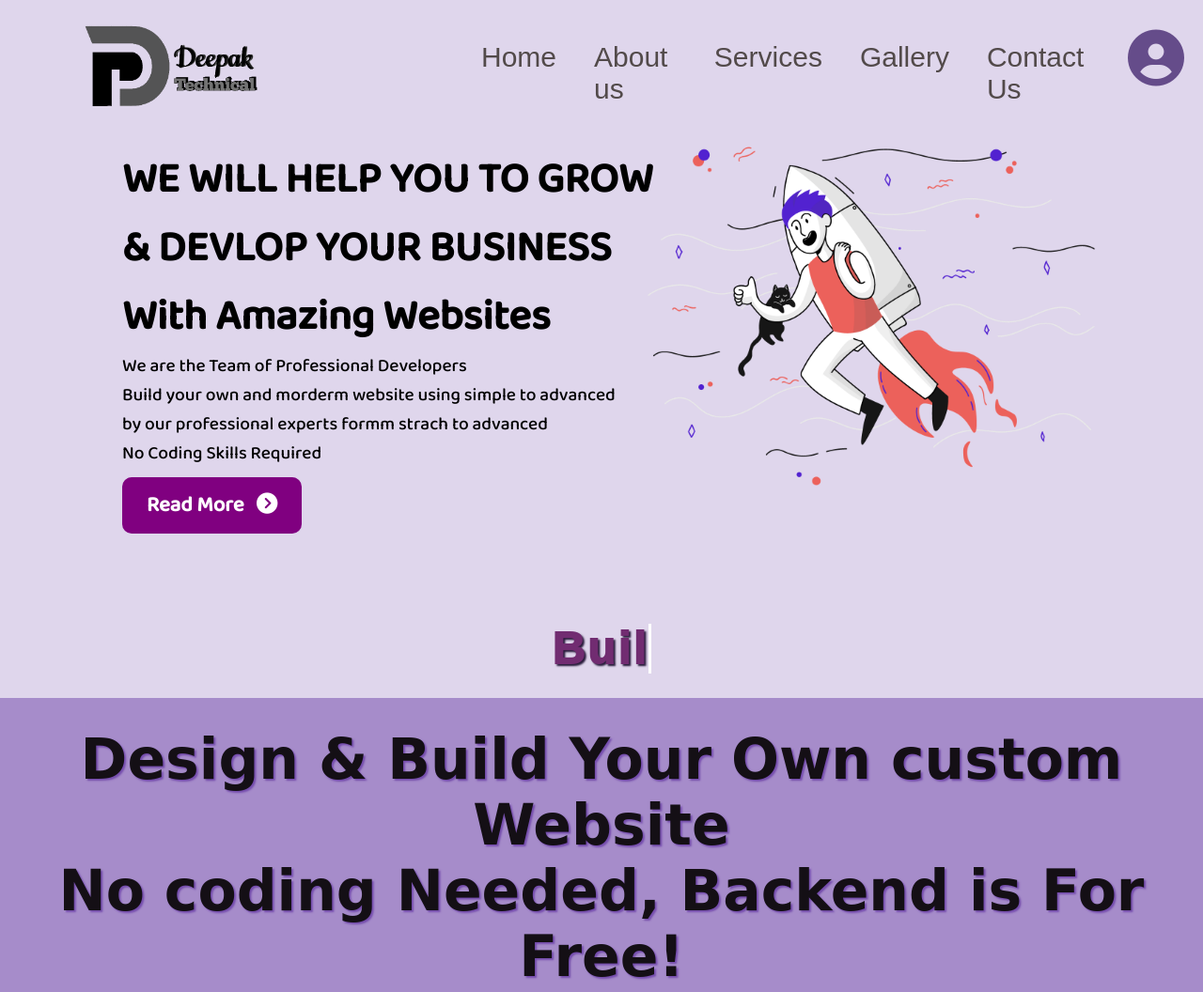
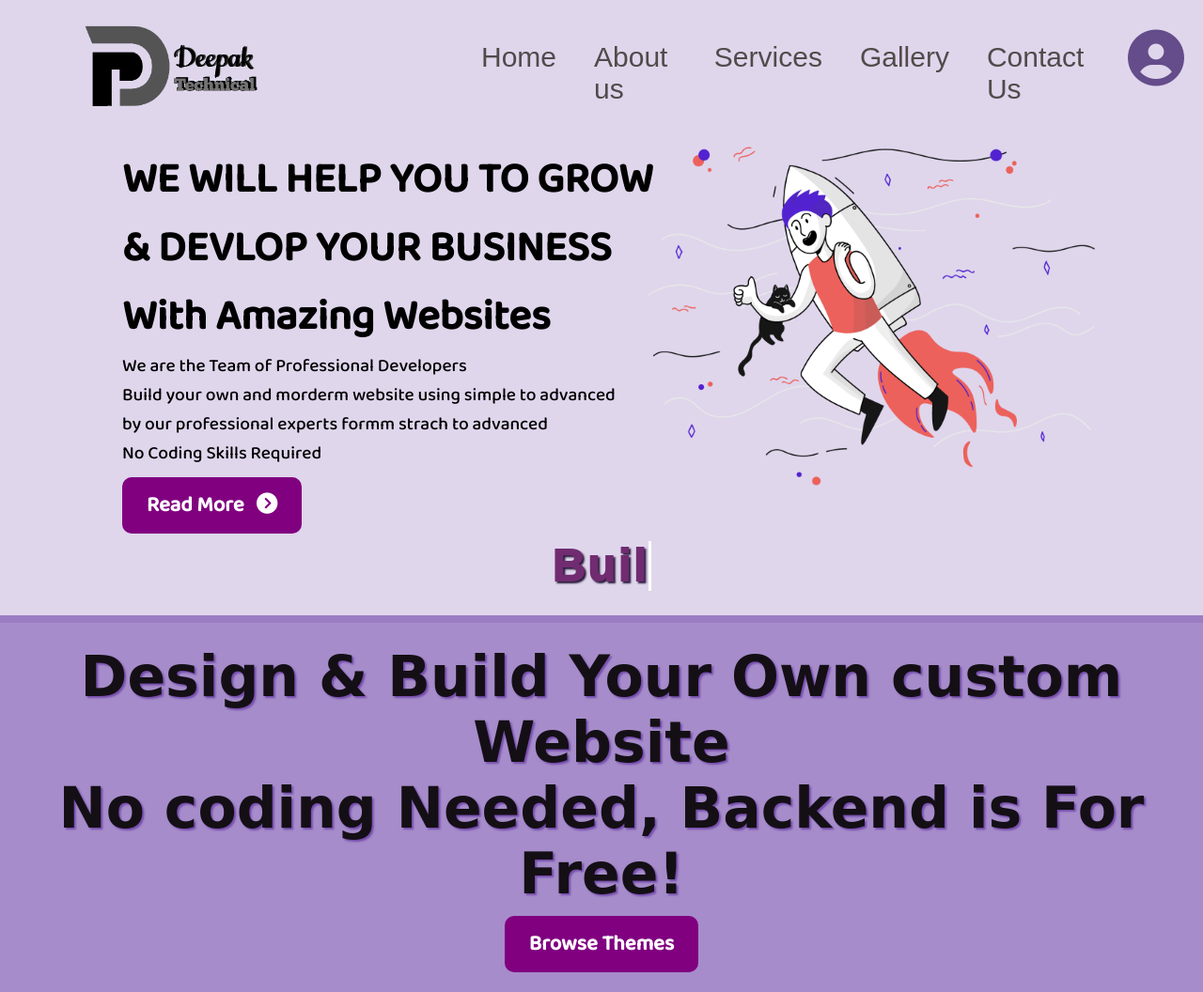
Before and after one commit to Deepak-technical/DeepakTechnical.github.io, a plain HTML site: page index.html in a window 1280 px wide. Shown: the top 1056 px of the page at 94% size. Drawn offline with Linux system fonts and the light colour scheme; a web font is replaced by a local one.

Commit message:
Update style .css

```diff
--- a/css/style .css
+++ b/css/style .css
@@ -697,6 +697,7 @@ margin: 8px 8px 30px 87px;
 }
 
 .type{
+    margin-top: -88px;
     text-align: center;
     justify-content: center;
     background-color: #dfd6ec;
@@ -705,7 +706,6 @@ margin: 8px 8px 30px 87px;
 
 }
 .type h1{
-
     margin-top: -88px 0 0 0;
     padding-bottom: 25px;
     text-align: center;
```
